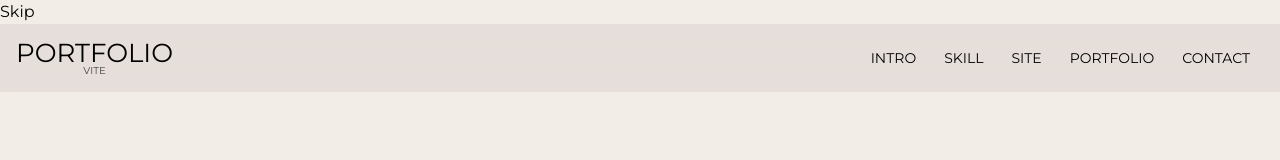
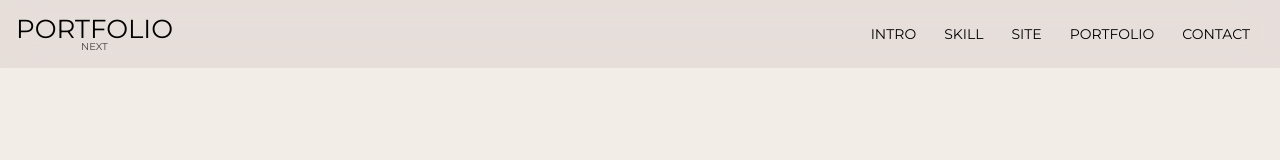
Before and after one commit to alliejj99/port2024-next, a Next.js app: page / in a window 1280 px wide. Shown: the top 160 px of the page. Built offline with nearby package versions, Linux system fonts and the light colour scheme; a small style sheet from the web is missing; a web font is replaced by a local one.

Commit message:
마무리

```diff
--- a/src/app/page.js
+++ b/src/app/page.js
@@ -7,7 +7,7 @@ import Skill from "@/components/Skill";
 import Site from "@/components/Site";
 import Port from "@/components/Port";
 import Contact from "@/components/Contact";
-import Skip from "@/components/Skip";
+// import Skip from "@/components/Skip";
 import lenis from "@/utils/lenis";
 import link from "@/utils/link";
 
@@ -19,7 +19,7 @@ export default function Home() {
 
   return (
     <>
-      <Skip />
+      {/* <Skip /> */}
       <Header />
       <main id="main" role="main">
         <Intro />
--- a/src/assets/scss/section/_header.scss
+++ b/src/assets/scss/section/_header.scss
@@ -1,5 +1,5 @@
 #header {
-  @include position-sticky;
+  @include position-fixed;
   z-index: 10000;
 }
 
--- a/src/components/Header.jsx
+++ b/src/components/Header.jsx
@@ -7,7 +7,7 @@ const Header = () => {
     <header id="header" role='banner'>
       <div className="header__inner">
         <div className="header__logo">
-          <a href="/">portfolio <em>vite</em></a>
+          <a href="/">portfolio <em>Next</em></a>
         </div>
 
         <nav className="header__nav" role='navigation' aria-label="메인 메뉴">
--- a/src/constants/index.js
+++ b/src/constants/index.js
@@ -1,4 +1,4 @@
-import about from "../assets/img/about.jpg";
+import about from "../assets/img/about02.jpg";
 import port01 from "../assets/img/port01.png";
 import port02 from "../assets/img/port02.png";
 import port03 from "../assets/img/port03.png";
```
Also changed, not shown: 1 other file (tests, documents, lock files or other folders).
